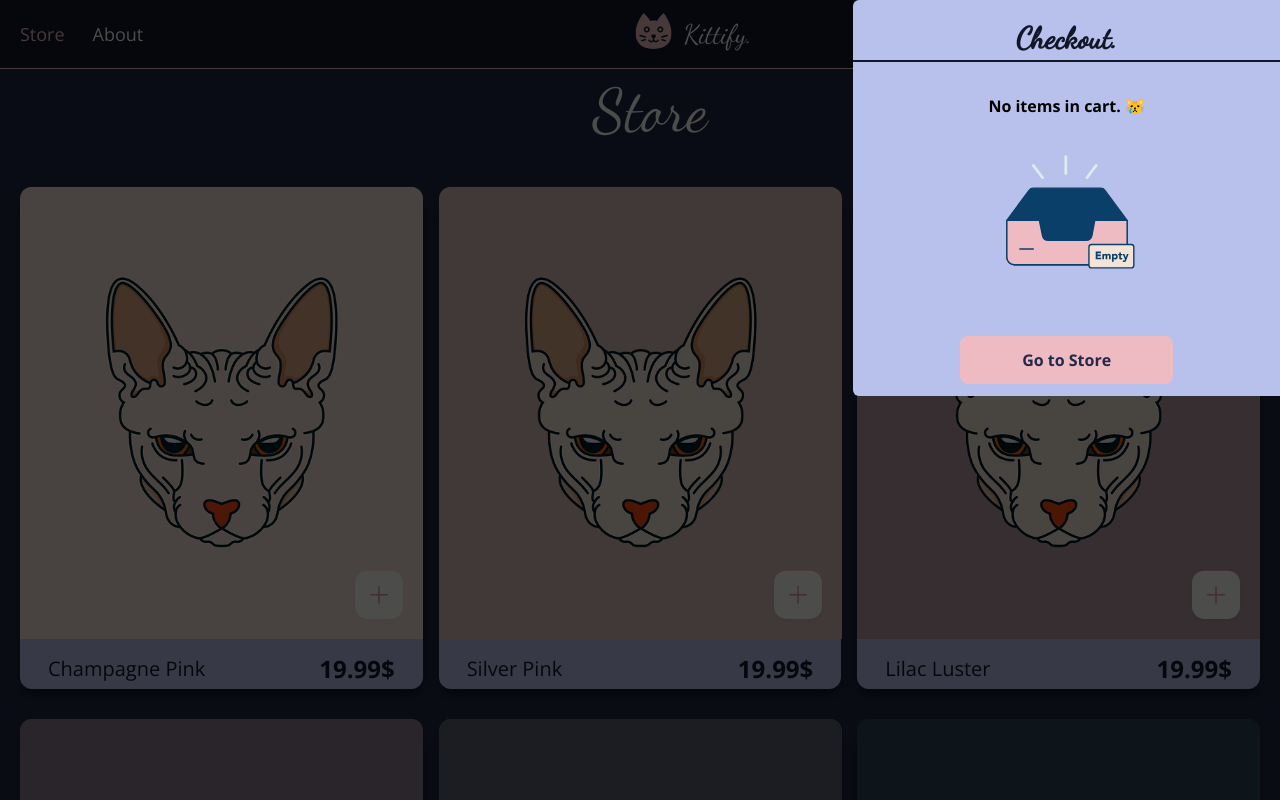
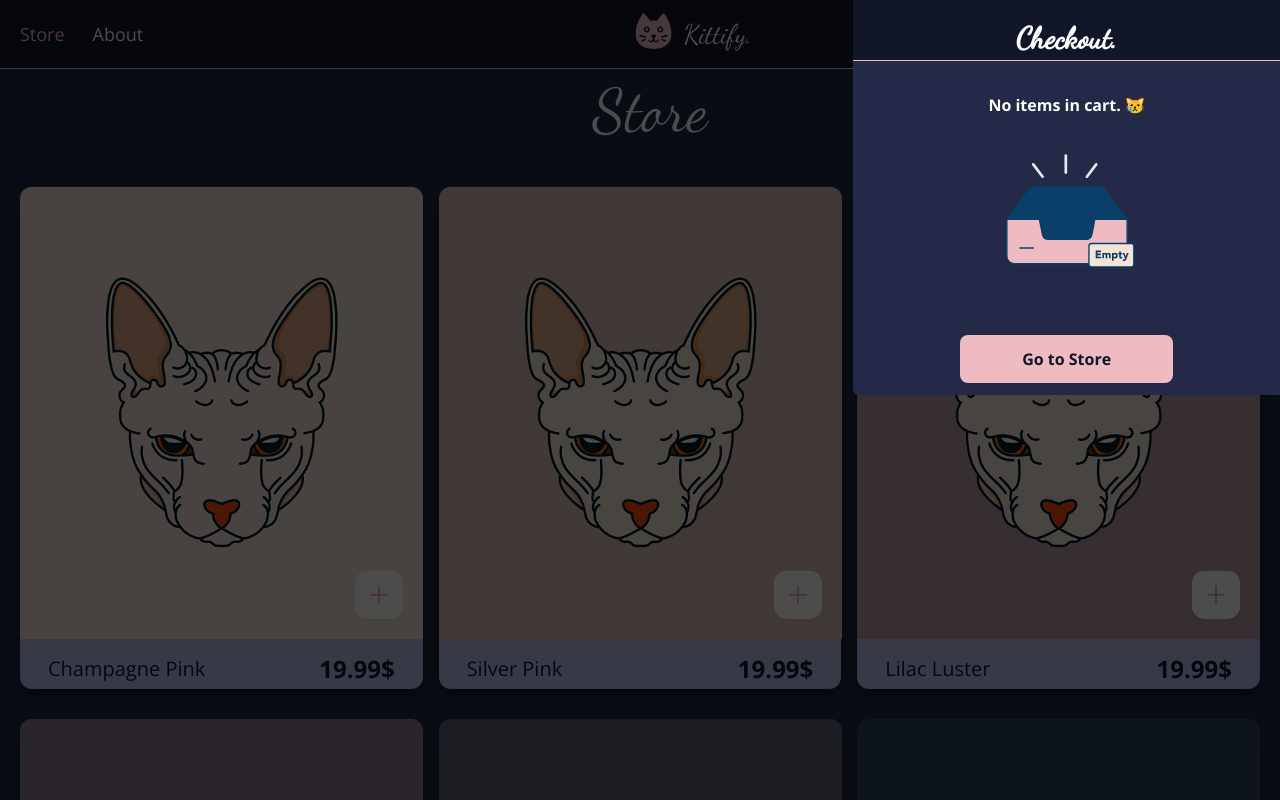
Before and after one commit to jan-peltner/kittify-repo, a React (Vite) app: page /store in a window 1280 px wide. Both pictures are taken after a click on the button "Open Shopping Cart". Built offline with nearby package versions, Linux system fonts and the light colour scheme.

Commit message:
new cart design

```diff
--- a/src/App.tsx
+++ b/src/App.tsx
@@ -130,7 +130,6 @@ export default function App() {
                     setAnimationTrig={setAnimationTrig}
                     cartItems={cartItems}
                     setCartItems={setCartItems}
-                    removeItem={removeItem}
                     getItem={getItem}
                     getQnt={getQnt}
                     incQnt={incQnt}
--- a/src/components/Cart.tsx
+++ b/src/components/Cart.tsx
@@ -15,7 +15,6 @@ type Props = {
     setAnimationTrig: Dispatch<React.SetStateAction<boolean>>
     cartItems: IcartItem[]
     setCartItems: Dispatch<React.SetStateAction<IcartItem[]>>
-    removeItem: (itemData: IitemData) => void
     getItem: ({}: IitemData) => void
     getQnt: (cartItems: IcartItem[], name: string) => number
     incQnt: ({}: IitemData) => void
@@ -29,7 +28,6 @@ export default function Cart(props: Props) {
         setAnimationTrig,
         cartItems,
         setCartItems,
-        removeItem,
         getItem,
         getQnt,
         incQnt,
@@ -109,12 +107,12 @@ export default function Cart(props: Props) {
             ref={overlayRef}
         >
             <div
-                className="flex flex-col justify-center items-center bg-pcol w-1/3 rounded-l-md  absolute right-0 z-20"
+                className="flex flex-col justify-center items-center bg-bgcol w-1/3 rounded-l-md  absolute right-0 z-20"
                 ref={cartRef}
                 onClick={(e) => e.stopPropagation()}
             >
-                <div className="w-full flex justify-center mb-3 border-b-2 border-b-stroke">
-                    <h2 className="px-5 pt-5 pb-1 font-cursive font-bold text-stroke text-3xl ">
+                <div className="w-full flex justify-center mb-3 border-b-[1px] border-b-btncol">
+                    <h2 className="bg-stroke w-full text-center px-5 pt-5 pb-1 font-cursive font-bold text-hcol text-3xl ">
                         Checkout.
                     </h2>
                 </div>
@@ -123,7 +121,8 @@ export default function Cart(props: Props) {
                         <div className="flex flex-col items-center gap-6">
                             {cartItemArr}
                         </div>
-                        <div className="pt-6 pb-3 font-bold">
+                        <div className="w-full bg-stroke border-t-[2px] border-t-btncol">
+                            <div className="pt-6 pb-3 font-bold text-hcol text-center">
                                 Total Cost: {calcTotal(cartItems)}$
                             </div>
                             <div className="w-full flex justify-around items-center">
@@ -144,9 +143,10 @@ export default function Cart(props: Props) {
                                 </Tooltip>
                             </div>
                         </div>
+                    </div>
                 ) : (
                     <div className="w-full flex flex-col items-center justify-between">
-                        <div className="pt-5 font-bold">
+                        <div className="pt-5 font-bold text-hcol">
                             No items in cart. 😿
                         </div>
                         <svg
@@ -227,7 +227,7 @@ export default function Cart(props: Props) {
                         </svg>
                         <button
                             onClick={handleClose}
-                            className="bg-btncol w-1/2 hover:bg-pinkhover text-bgcol rounded-lg my-3 p-3 font-bold transition-colors duration-200 ease-in-out"
+                            className="bg-btncol w-1/2 hover:bg-pinkhover text-stroke rounded-lg my-3 p-3 font-bold transition-colors duration-200 ease-in-out"
                         >
                             <NavLink to="/store">Go to Store</NavLink>
                         </button>
--- a/src/components/CartItem.tsx
+++ b/src/components/CartItem.tsx
@@ -26,7 +26,7 @@ export default function CartItem(props: Props) {
         getQnt(cartItems, name) > 1 ? "Decrease Quantity" : "Remove Item"
 
     const borderClass = isLastInCart(name, cartItems)
-        ? "border-double border-b-[3px] border-opacity-100"
+        ? undefined
         : "border-dotted border-b-[1px]"
 
     function isLastInCart(name: string, cartItems: IcartItem[]): boolean {
@@ -42,7 +42,7 @@ export default function CartItem(props: Props) {
 
     return (
         <div
-            className={`${borderClass} flex justify-center w-3/4 pb-3 gap-10 border-b-stroke border-opacity-50`}
+            className={`${borderClass} flex justify-center w-3/4 pb-3 gap-10 border-b-hcol border-opacity-50`}
         >
             <div className="w-2/5">
                 <img
@@ -51,12 +51,12 @@ export default function CartItem(props: Props) {
                     }}
                     src={imgUrl}
                     alt=""
-                    className="object-cover border-stroke rounded-lg"
+                    className="object-cover rounded-lg"
                     id="close"
                 />
             </div>
             <div className="flex flex-col justify-between items-start gap-1 pb-3">
-                <div className="flex flex-col gap-1">
+                <div className="flex flex-col gap-1 text-hcol">
                     <div>{name}</div>
                     <div className="font-bold">{price}$</div>
                 </div>
```
Lines whose indentation alone changed are shown as unchanged.
